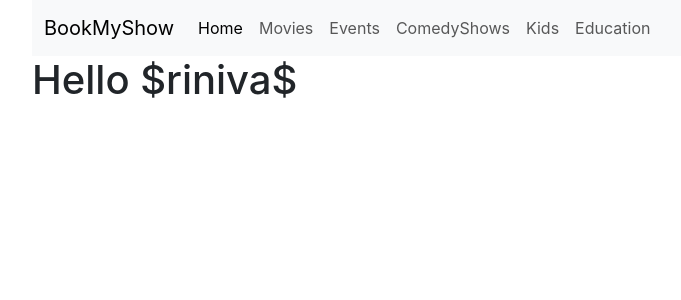
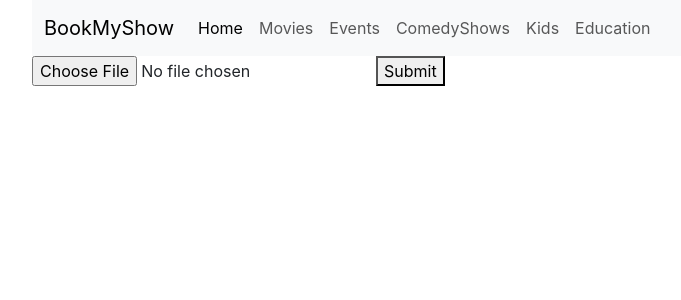
Before and after one commit to Srinivasarao245/front-end, a React (Create React App) app: page / in a window 1280 px wide. Shown: the top 300 px of the page, without its empty margins (50-731 px from the left). Built offline with nearby package versions, Linux system fonts and the light colour scheme; no server answers.

Commit message:
mongoosefiles

```diff
--- a/src/features/Events.jsx
+++ /dev/null
@@ -1,12 +0,0 @@
-import React from 'react'
-import { useGetEventsQuery } from '../services/EventsApi'
-function Events() {
-    var {isLoading,data}=useGetEventsQuery();
-    console.log(data);
-  return (
-    <div>
-      <h1>Hello $riniva$</h1>
-    </div>
-  )
-};
-export default Events
--- /dev/null
+++ b/src/features/Filesupload.jsx
@@ -0,0 +1,11 @@
+import React from 'react'
+function Filesupload() {
+  return (
+    <div>
+      <form action="/abc" method="post" encType="multipart/form-data">
+        <input type="file" name='File'/>
+        <button>Submit</button>
+    </form>
+    </div>
+  )};
+export default Filesupload
--- a/src/index.js
+++ b/src/index.js
@@ -6,7 +6,8 @@ import reportWebVitals from './reportWebVitals';
 import { Provider } from 'react-redux';
 import { store } from './app/store';
 import {  createBrowserRouter,  RouterProvider,} from "react-router-dom";
-import Events from './features/Events';
+import Filesupload from './features/Filesupload';
+// import Events from './features/Events';
 const router = createBrowserRouter([
   {
     path: "/",
@@ -14,7 +15,7 @@ const router = createBrowserRouter([
     children:[
       {
         path:'/',
-        element:<Events></Events>,
+        element:<Filesupload></Filesupload>,
       }]
   },
 ]);
--- a/src/services/EventsApi.js
+++ b/src/services/EventsApi.js
@@ -4,10 +4,10 @@ import { createApi, fetchBaseQuery } from '@reduxjs/toolkit/query/react'
 // Define a service using a base URL and expected endpoints
 export const EventsApi = createApi({
   reducerPath: 'EventsApi',
-  baseQuery: fetchBaseQuery({ baseUrl: 'http://localhost:4400/events' }),
+  baseQuery: fetchBaseQuery({ baseUrl: 'http://localhost:4000' }),
   endpoints: (builder) => ({
     getEvents: builder.query({
-      query: () => `/`,
+      query: () => `/abc`,
     }),
   }),
 })
```
